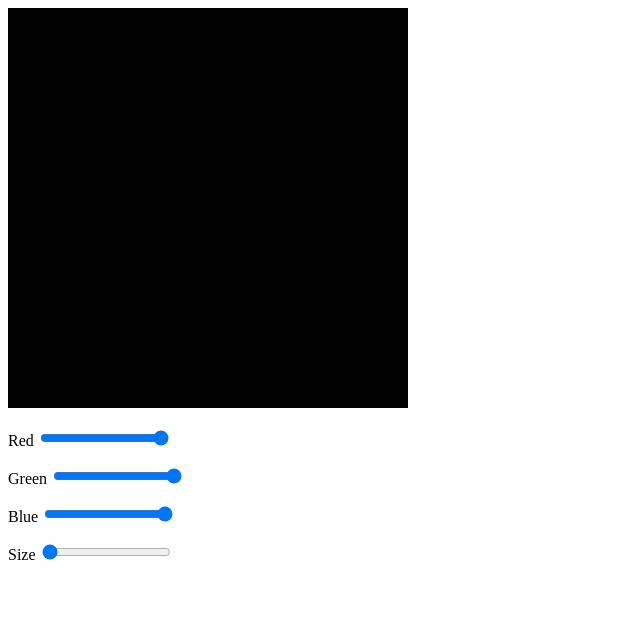
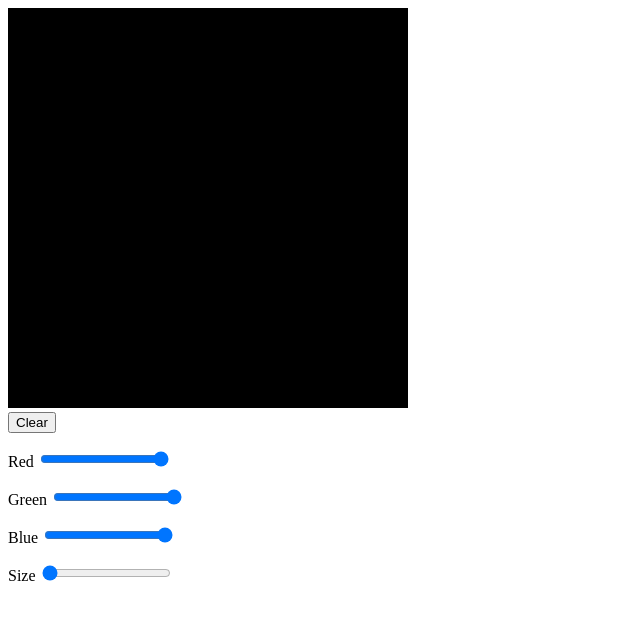
Before and after one commit to AQUAiTE/CSE160-Assignments, a plain HTML site: page Asgn1/src/Asgn1.html in a window 1280 px wide. Shown: the whole page, without its empty margins (0-640 px from the left). Drawn offline with Linux system fonts and the light colour scheme.

Commit message:
Added clear button

```diff
--- a/Asgn1/src/Asgn1.html
+++ b/Asgn1/src/Asgn1.html
@@ -10,6 +10,9 @@
     Please use a browser that supports "canvas"
     </canvas>
 
+    <br>
+    <!--Clear Button-->
+    <input type="button" value="Clear" onclick="handleClearEvent()">
     <p>
     Red <input type="range" min="0" max="100" value="100" class="slider" id="redSlider">
     <p>
--- a/Asgn1/src/Asgn1.js
+++ b/Asgn1/src/Asgn1.js
@@ -120,6 +120,11 @@ function handleClicks(ev) {
   renderAllShapes();
 }
 
+function handleClearEvent() {
+  g_shapesList = [];
+  renderAllShapes();
+}
+
 // Extract event click and return it in WebGL coords
 function convertCoordinatesEventToGL(ev) {
   var x = ev.clientX; // x coordinate of a mouse pointer
```
